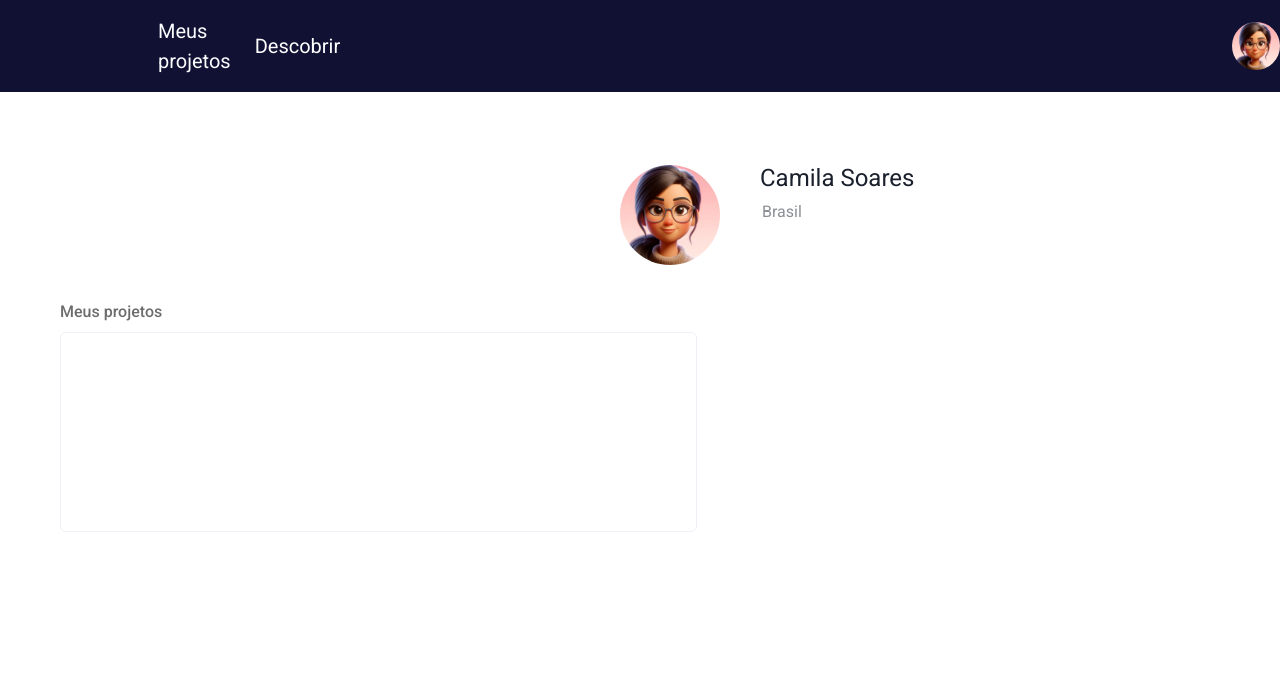
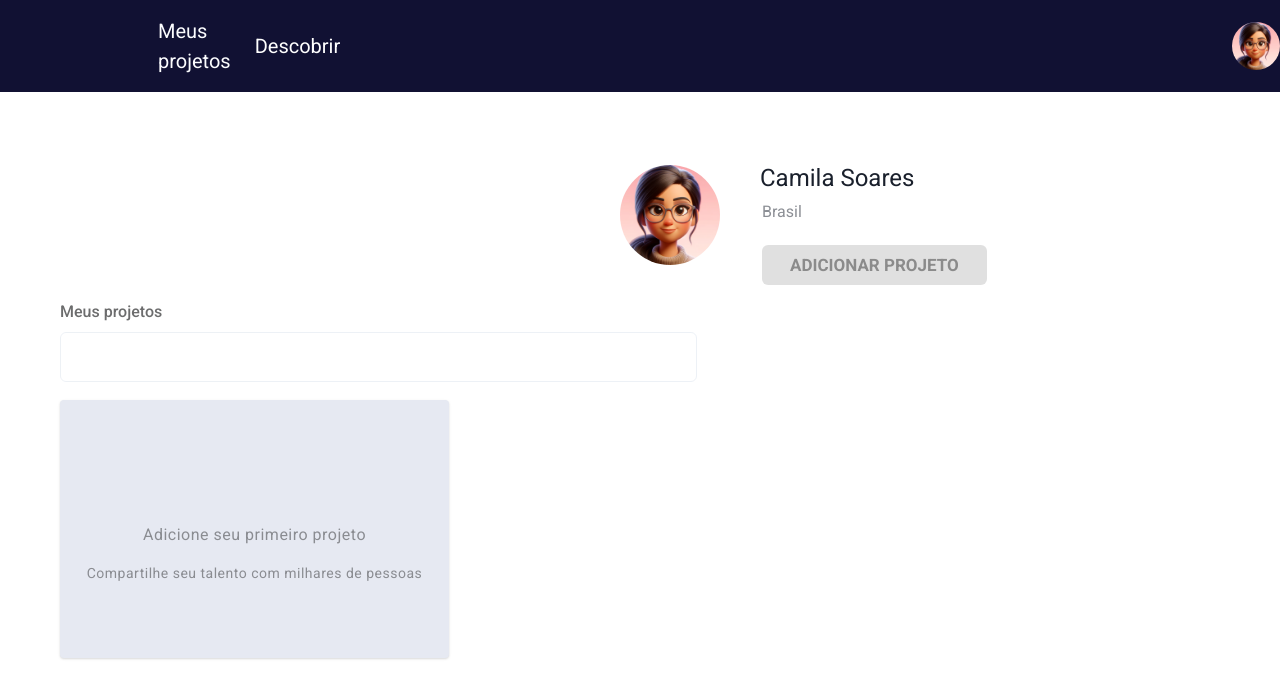
Before and after one commit to squad3-hackathon/squad3_hackathon_frontend, a React (Vite) app: page /portfolio/1 in a window 1280 px wide. Shown: the top 698 px of the page. Built offline with nearby package versions, Linux system fonts and the light colour scheme; the HTML template or start-up script is replaced by a standard one.

Commit message:
:sparkles: feat: cards de upload de portfolio

```diff
--- a/src/Components/MeuPortfolio.jsx
+++ b/src/Components/MeuPortfolio.jsx
@@ -11,8 +11,9 @@ import {
   Input,
   FormControl,
   FormLabel,
-  FormHelperText,
-  Text
+  Text,
+  Button,
+  Card
 } from "@chakra-ui/react";
 import LogoOrange from "../assets/logo_orange.png";
 import FotoPerfil from "../assets/foto_perfil.png";
@@ -51,7 +52,7 @@ const MeuPortifolio = () => {
             opacity="0.6"
         >
           <FormLabel>Meus projetos</FormLabel>
-          <Input type='text' width= "637px" height={"200px"}/>
+          <Input type='text' width= "637px" height={"50px"}/>
         </FormControl>
         <Wrap
         position="absolute"
@@ -85,6 +86,68 @@ const MeuPortifolio = () => {
       Brasil
       </Text>
 
+      <Button
+      position="absolute"
+      top="245px"
+      left="762px"
+      bordeRadius= "4px"
+      bg= "rgba(0, 0, 0, 0.12)"
+      height={"40px"}
+      >
+        <Link href="#" color="var(--action-disabled, rgba(0, 0, 0, 0.38))" mx={3} fontSize={17} fontFamily="Roboto">
+          ADICIONAR PROJETO
+        </Link>
+      </Button>
+
+      <Card
+  position="absolute"
+  top="400px"
+  left="60px"
+  width="389px"
+  height="258px"
+  borderRadius="4px"
+  bg="#E6E9F2"
+>
+  <Flex
+    direction="column"
+    justify="center"
+    align="center"
+    height="100%"
+    marginTop={"50px"}
+  >
+    <Text
+      color="#303133"
+      fontFamily="Roboto"
+      fontSize="16px"
+      fontStyle="normal"
+      fontWeight="400"
+      lineHeight="16px"
+      letterSpacing="0.5px"
+      opacity="0.5"
+    >
+      Adicione seu primeiro projeto
+    </Text>
+    <Flex
+    >
+      <Text
+      color="#303133"
+      fontFamily="Roboto"
+      fontSize="14px"
+      fontStyle="normal"
+      fontWeight="400"
+      lineHeight="16px"
+      letterSpacing="0.5px"
+      opacity="0.5"
+      textAlign="right" // Use textAlign em vez de align
+      marginTop="22px"
+      >
+      Compartilhe seu talento com milhares de pessoas
+      </Text>
+    </Flex>
+  </Flex>
+</Card>
+
+
 
     </ChakraProvider>
   );
```
Also changed, not shown: src/assets/upload_project.svg (added).
